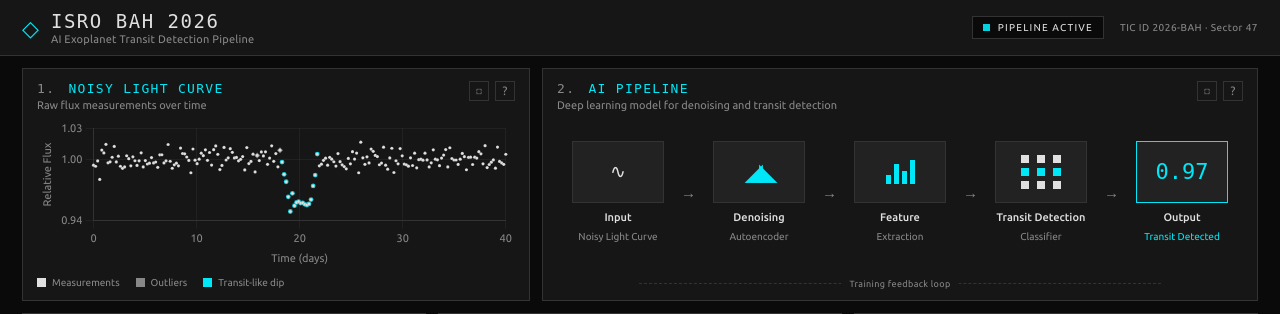
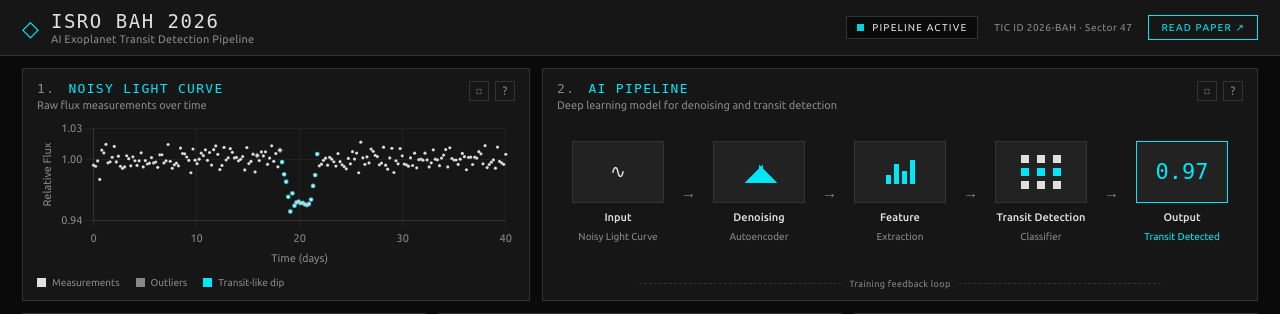
Before and after one commit to 0xPolybit/isro-bah-2026, a Flask app: page / in a window 1280 px wide. Shown: the top 314 px of the page. Run offline with Flask 3, Linux system fonts and the light colour scheme; some web fonts are replaced.

Commit message:
Add button to download TESSNet paper and style updates for button appearance

```diff
--- a/frontend/static/css/style.css
+++ b/frontend/static/css/style.css
@@ -157,6 +157,23 @@ h1, h2, h3 {
 }
 
 .meta { font-size: 10px; color: var(--text-muted); letter-spacing: 0.05em; }
+
+.paper-btn {
+  display: inline-flex;
+  align-items: center;
+  gap: 6px;
+  font-size: 10px;
+  letter-spacing: 0.12em;
+  text-transform: uppercase;
+  color: var(--accent);
+  text-decoration: none;
+  padding: 6px 12px;
+  border: 1px solid var(--accent);
+  background: transparent;
+  transition: background 0.2s var(--ease), color 0.2s var(--ease);
+}
+.paper-btn:hover { background: var(--accent-dim); }
+.paper-btn:focus-visible { outline: 1px solid var(--accent); outline-offset: 2px; }
 
 /* ---------- Grid (fills remaining viewport height) ---------- */
 .grid {
--- a/frontend/templates/index.html
+++ b/frontend/templates/index.html
@@ -34,6 +34,7 @@
     <div class="topbar-right">
       <span class="status-pill"><span class="dot"></span> PIPELINE ACTIVE</span>
       <span class="meta">TIC&nbsp;ID&nbsp;2026-BAH&nbsp;·&nbsp;Sector&nbsp;47</span>
+      <a class="paper-btn" href="{{ url_for('assets', filename='tessnet.pdf') }}" target="_blank" rel="noopener">Read Paper ↗</a>
     </div>
   </header>
 
```
Also changed, not shown: 1 other file.
